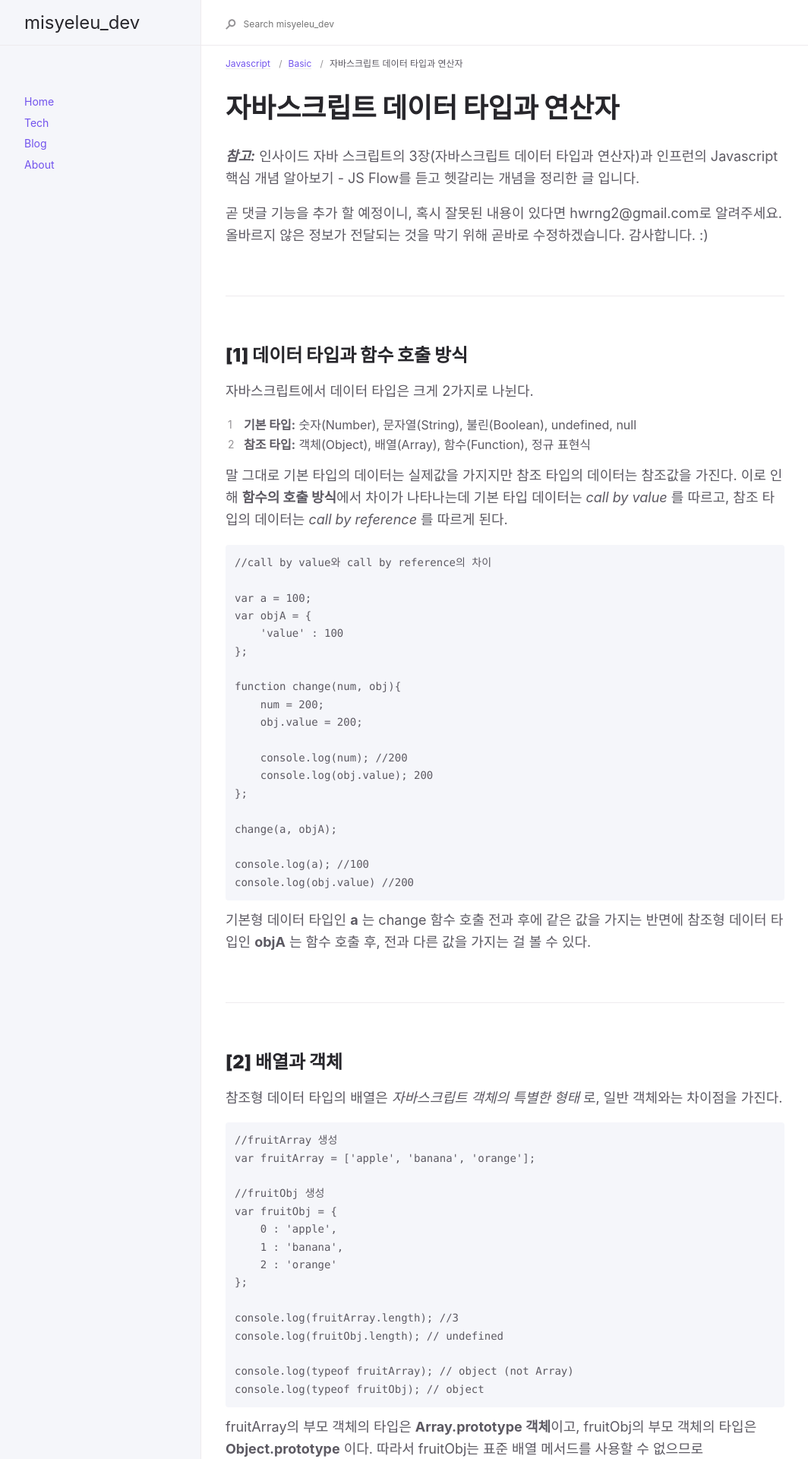
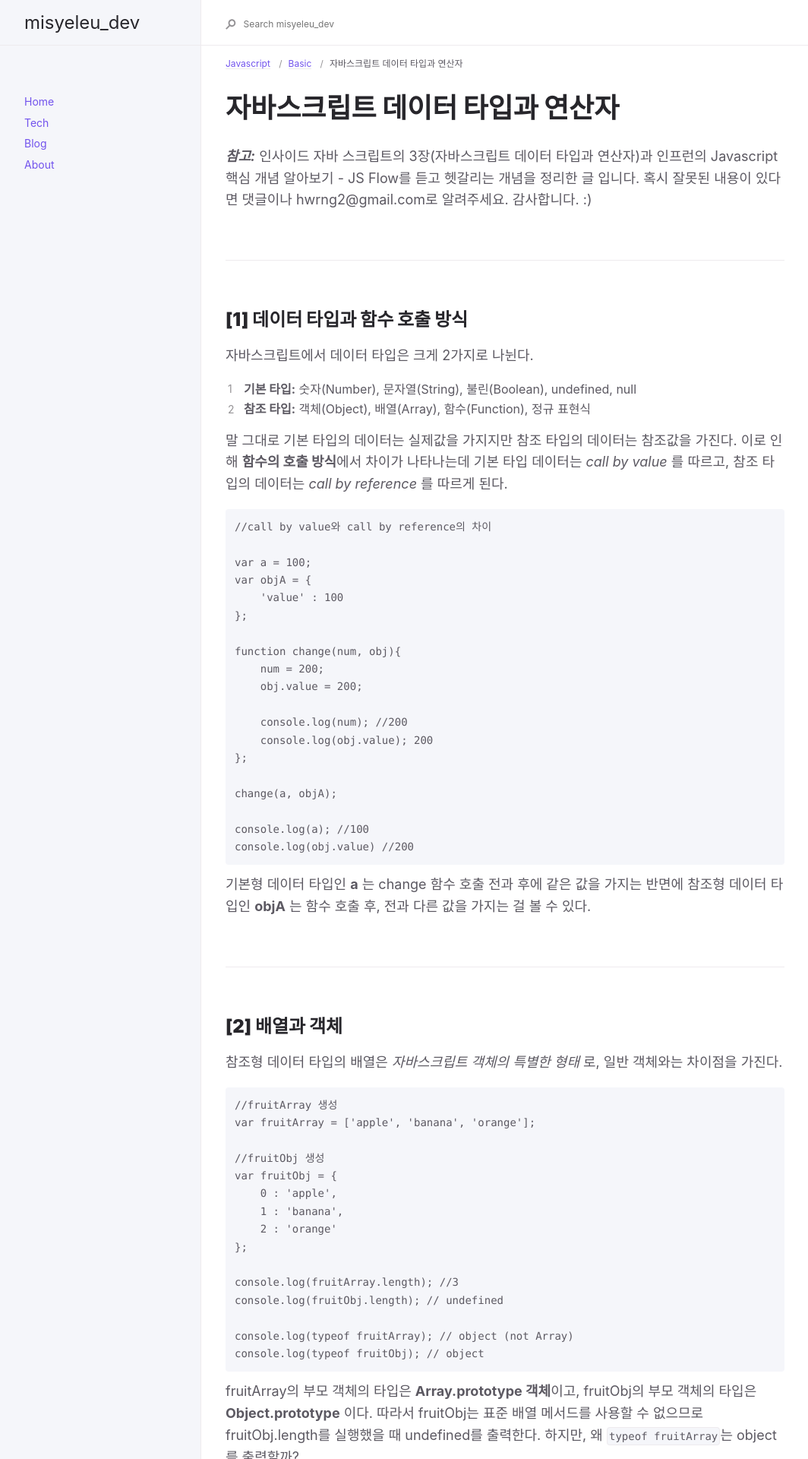
Before and after one commit to leehwarang/leehwarang.github.io, a Jekyll site: the page built from docs/tech/datatype.md, in a window 1280 px wide. Shown: the top 1920 px of the page at 76% size, without its empty margins (91-1155 px from the left). Built offline with Jekyll 4.4.1, drawn with Linux system fonts in a browser that asks for light colours; comment, search, counter and statistics services are not loaded.

Commit message:
문구 수정

```diff
--- a/docs/tech/datatype.md
+++ b/docs/tech/datatype.md
@@ -10,11 +10,7 @@ comments: true
 
 # 자바스크립트 데이터 타입과 연산자
 
-**_참고:_** 인사이드 자바 스크립트의 3장(자바스크립트 데이터 타입과 연산자)과 인프런의 Javascript 핵심 개념 알아보기 - JS Flow를 듣고 헷갈리는 개념을 정리한 글 입니다.
-
-곧 댓글 기능을 추가 할 예정이니, 혹시 잘못된 내용이 있다면 hwrng2@gmail.com로 알려주세요.
-올바르지 않은 정보가 전달되는 것을 막기 위해 곧바로 수정하겠습니다.
-감사합니다. :)
+**_참고:_** 인사이드 자바 스크립트의 3장(자바스크립트 데이터 타입과 연산자)과 인프런의 Javascript 핵심 개념 알아보기 - JS Flow를 듣고 헷갈리는 개념을 정리한 글 입니다. 혹시 잘못된 내용이 있다면 댓글이나 hwrng2@gmail.com로 알려주세요. 감사합니다. :)
 
 ---
 
```
